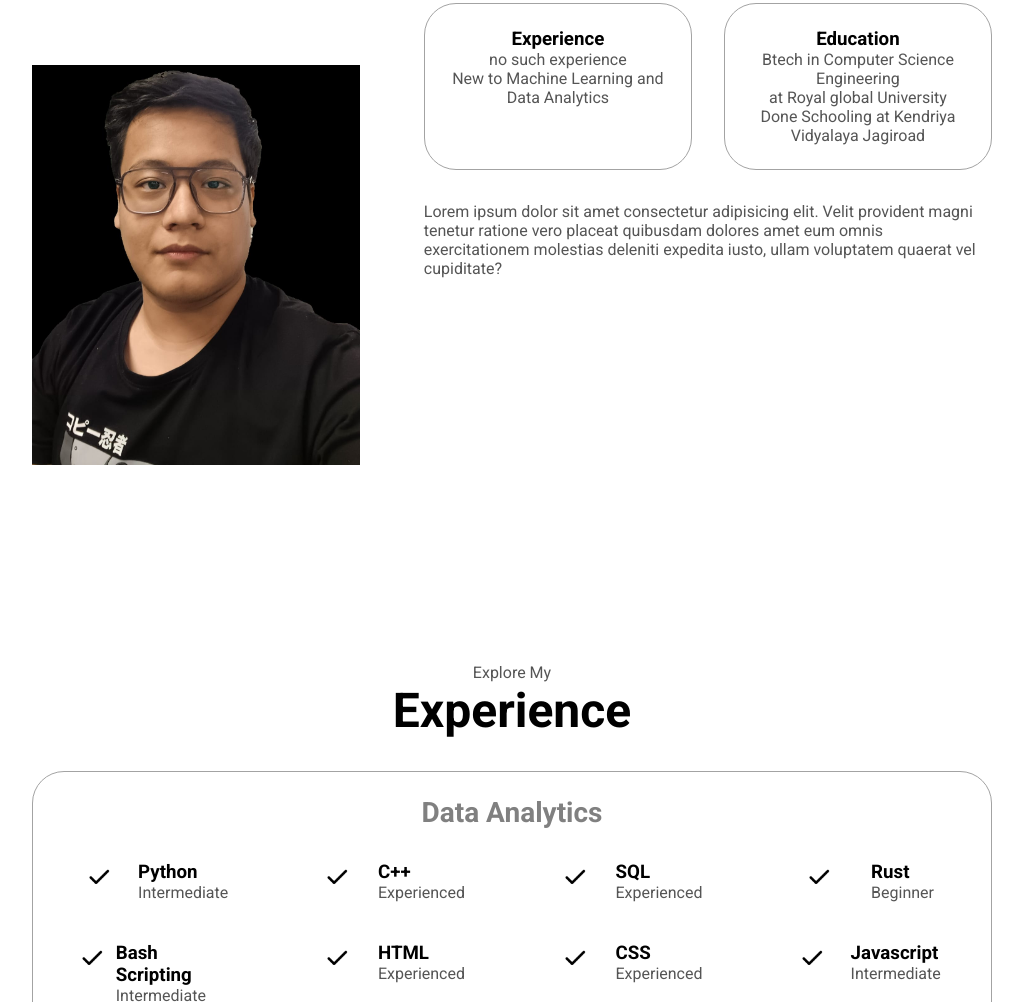
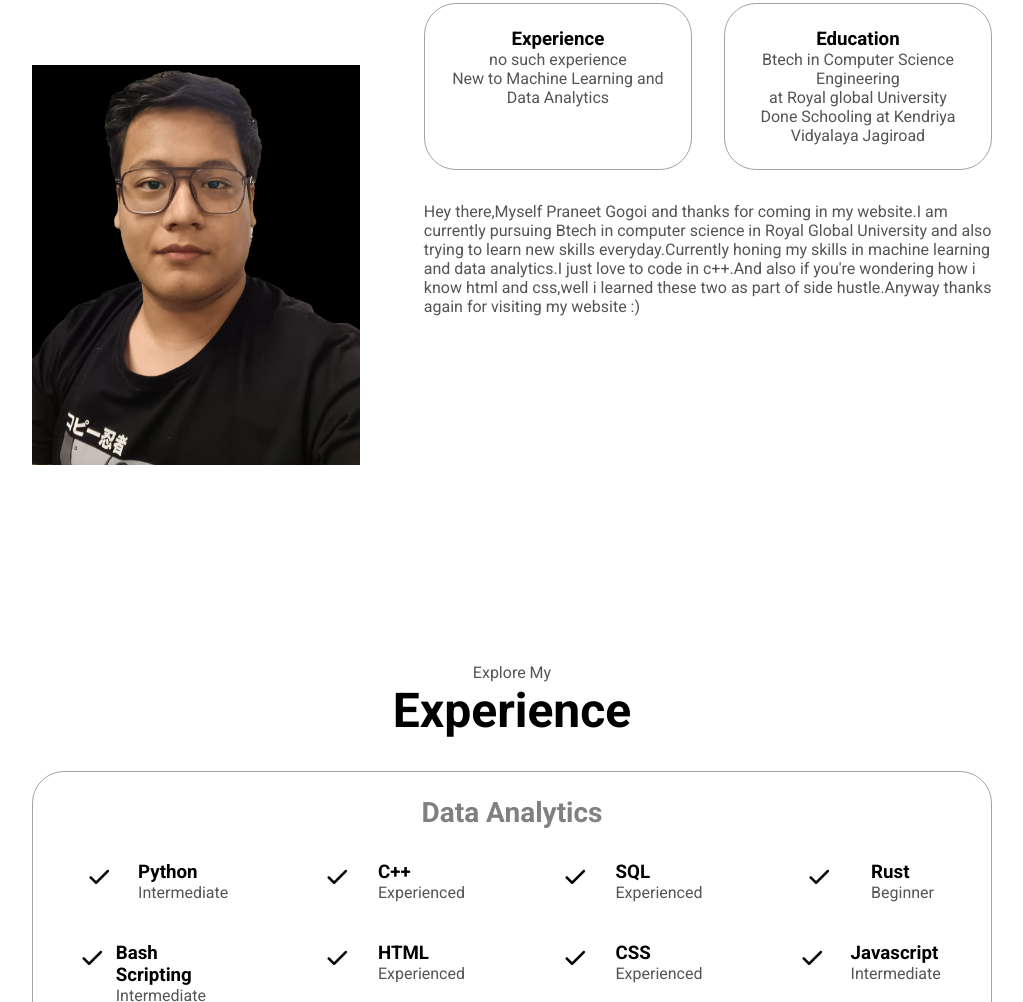
Before and after one commit to Beastsoul123/personal_portfolio, a plain HTML site: page index.html in a window 1280 px wide. Shown: the part 913-1915 px from the top of the page, without its empty margins (128-1151 px from the left). Drawn offline with Linux system fonts and the light colour scheme.

Commit message:
Update index.html

```diff
--- a/index.html
+++ b/index.html
@@ -83,7 +83,7 @@
                     </div>
                 </div>
                 <div class="text-container">
-                    <p>Lorem ipsum dolor sit amet consectetur adipisicing elit. Velit provident magni tenetur ratione vero placeat quibusdam dolores amet eum omnis exercitationem molestias deleniti expedita iusto, ullam voluptatem quaerat vel cupiditate?</p>
+                    <p>Hey there,Myself Praneet Gogoi and thanks for coming in my website.I am currently pursuing Btech in computer science in Royal Global University and also trying to learn new skills everyday.Currently honing my skills in machine learning and data analytics.I just love to code in c++.And also if you're wondering how i know html and css,well i learned these two as part of side hustle.Anyway thanks again for visiting my website :) </p>
                 </div>
             </div>
         </div>
```
